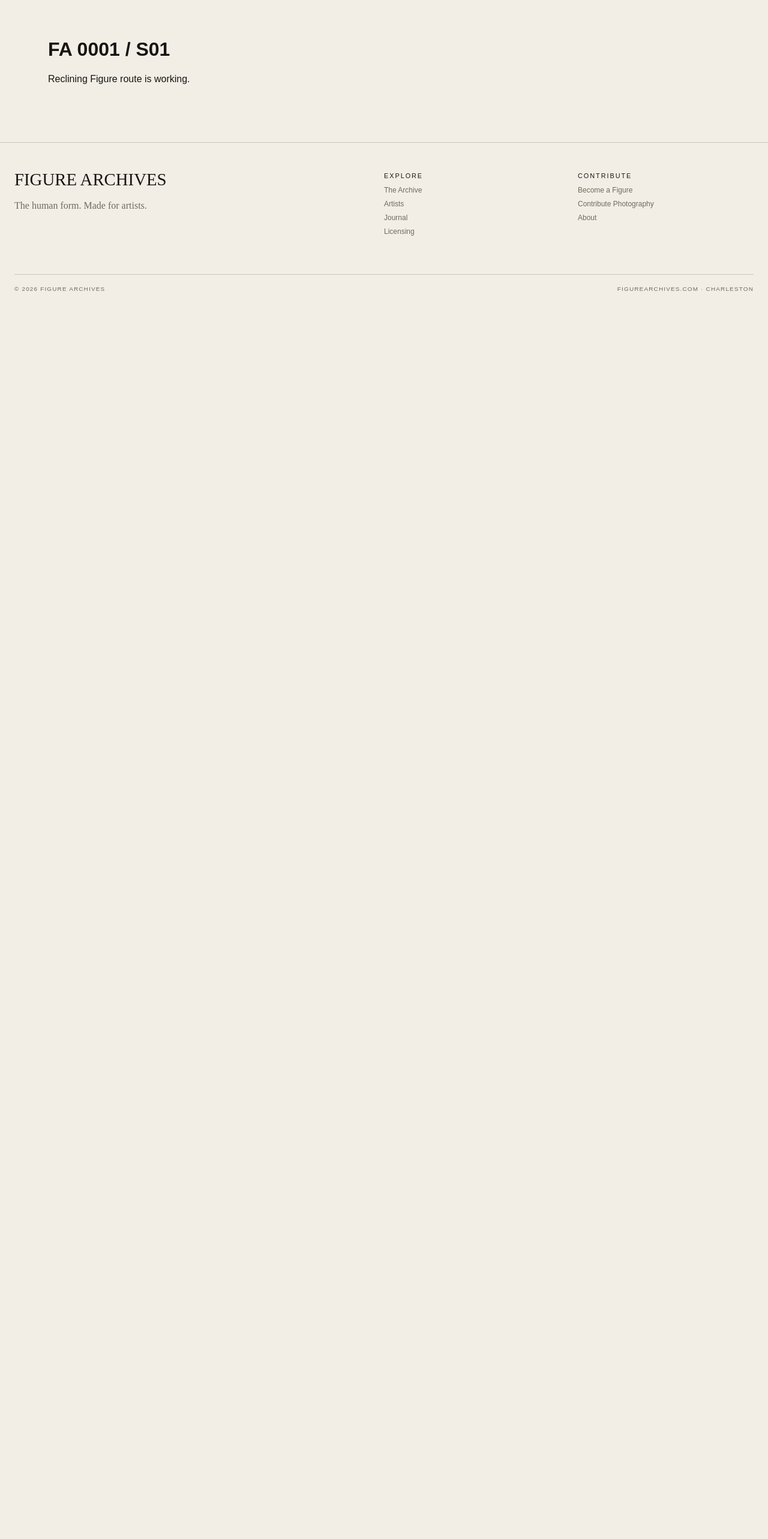
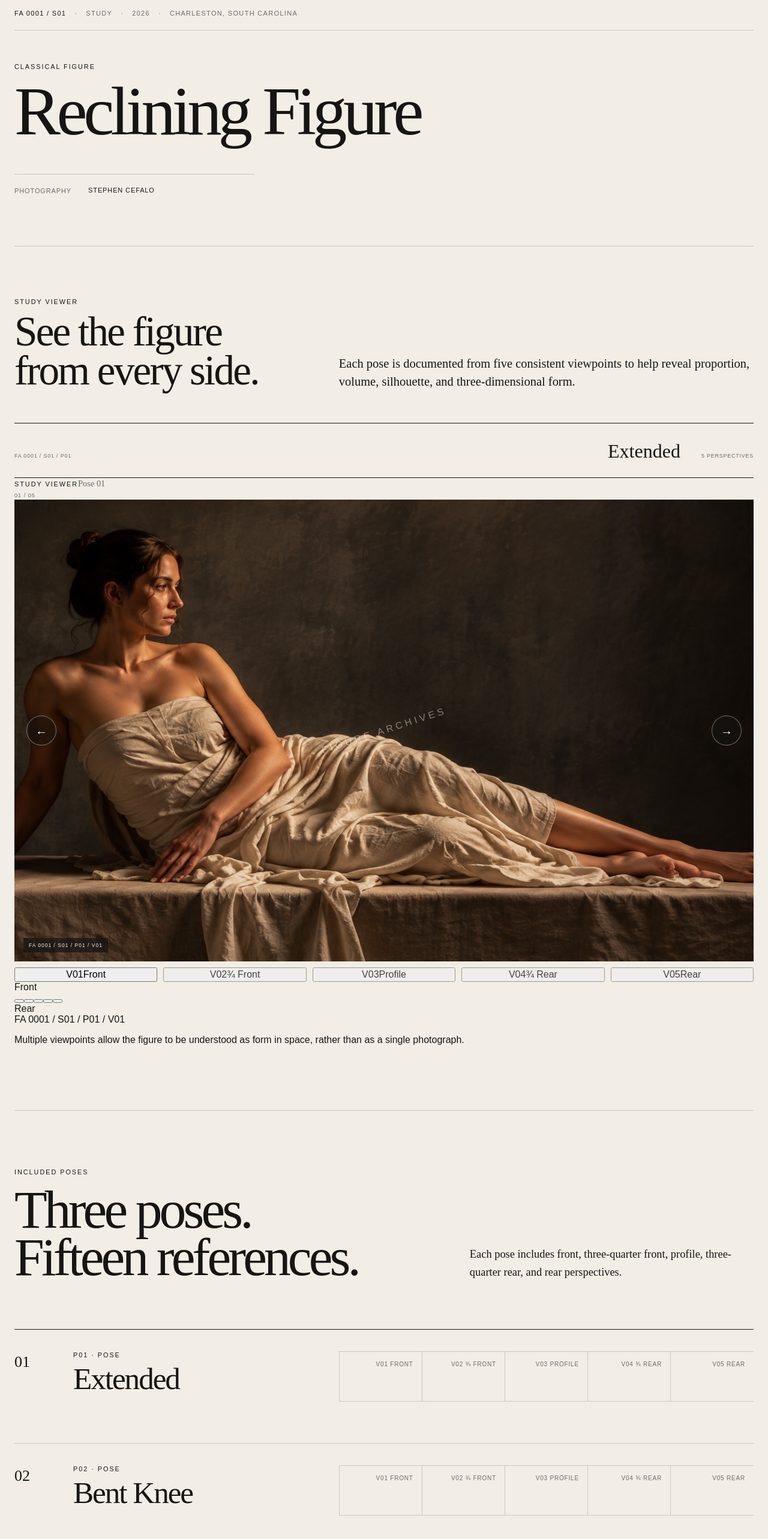
Before and after one commit to stephencefalo/figure-archives, a Next.js app: page /study/fa-0001-s01-reclining-figure in a window 1280 px wide. Shown: the part 120-2686 px from the top of the page at 60% size. Before the commit the page ends 800 px from the top, so only its background shows below. Built offline with nearby package versions, Linux system fonts and the light colour scheme.

Commit message:
Restore S01 study page

```diff
--- a/app/study/fa-0001-s01-reclining-figure/page.tsx
+++ b/app/study/fa-0001-s01-reclining-figure/page.tsx
@@ -1,8 +1,286 @@
-export default function RecliningFigureTestPage() {
+import Link from "next/link";
+
+import {
+  collections,
+  getStudyReferenceCount,
+} from "@/lib/data";
+
+import { StudyViewer } from "@/components/StudyViewer";
+
+export default function RecliningFigureStudyPage() {
+  const collection = collections.find(
+    (item) =>
+      item.slug === "fa-0001-the-figure-volume-i"
+  );
+
+  if (!collection) {
+    return null;
+  }
+
+  const study = collection.studies.find(
+    (item) => item.code === "S01"
+  );
+
+  if (!study) {
+    return null;
+  }
+
+  const referenceCount =
+    getStudyReferenceCount(study);
+
+  const firstPose = study.poses[0];
+
   return (
-    <main style={{ padding: "80px" }}>
-      <h1>FA 0001 / S01</h1>
-      <p>Reclining Figure route is working.</p>
+    <main>
+      <section className="study-hero shell">
+        <div className="study-record-line">
+          <span>
+            {collection.id} / {study.code}
+          </span>
+
+          <span>Study</span>
+
+          <span>{collection.year}</span>
+
+          <span>{collection.location}</span>
+        </div>
+
+        <div className="eyebrow">
+          {collection.category}
+        </div>
+
+        <h1>{study.title}</h1>
+
+        <div className="study-credit">
+          <span>Photography</span>
+
+          <Link
+            href={`/artists/${collection.artistSlug}`}
+          >
+            {collection.artist}
+          </Link>
+        </div>
+      </section>
+
+      <section className="study-viewer-section shell">
+        <div className="study-viewer-heading">
+          <div>
+            <div className="eyebrow">
+              Study Viewer
+            </div>
+
+            <h2>
+              See the figure
+              <br />
+              from every side.
+            </h2>
+          </div>
+
+          <p>
+            Each pose is documented from five
+            consistent viewpoints to help reveal
+            proportion, volume, silhouette, and
+            three-dimensional form.
+          </p>
+        </div>
+
+        {firstPose && (
+          <div className="study-pose-block">
+            <div className="study-pose-heading">
+              <span>
+                {collection.id} / {study.code} /{" "}
+                {firstPose.code}
+              </span>
+
+              <h3>{firstPose.title}</h3>
+
+              <span>5 Perspectives</span>
+            </div>
+
+            <StudyViewer
+              studyId={`${collection.id} / ${study.code} / ${firstPose.code}`}
+              title={`${study.title} — ${firstPose.title}`}
+              views={firstPose.views}
+            />
+          </div>
+        )}
+      </section>
+
+      <section className="study-poses shell">
+        <div className="study-poses-header">
+          <div>
+            <div className="eyebrow">
+              Included Poses
+            </div>
+
+            <h2>
+              Three poses.
+              <br />
+              Fifteen references.
+            </h2>
+          </div>
+
+          <p>
+            Each pose includes front,
+            three-quarter front, profile,
+            three-quarter rear, and rear
+            perspectives.
+          </p>
+        </div>
+
+        <div className="study-pose-list">
+          {study.poses.map((pose, index) => (
+            <article
+              className="study-pose-row"
+              key={pose.id}
+            >
+              <span className="study-pose-number">
+                {String(index + 1).padStart(2, "0")}
+              </span>
+
+              <div>
+                <div className="eyebrow">
+                  {pose.code} · Pose
+                </div>
+
+                <h3>{pose.title}</h3>
+              </div>
+
+              <div className="study-pose-angles">
+                {pose.views.map((view) => (
+                  <span key={view.id}>
+                    {view.code} {view.angle}
+                  </span>
+                ))}
+              </div>
+            </article>
+          ))}
+        </div>
+      </section>
+
+      <section className="study-about shell">
+        <div>
+          <div className="eyebrow">
+            About This Study
+          </div>
+
+          <h2>{study.title}</h2>
+        </div>
+
+        <div className="study-about-copy">
+          <p>{study.description}</p>
+
+          <div className="study-specs">
+            <div>
+              <span>References</span>
+              <strong>{referenceCount}</strong>
+            </div>
+
+            <div>
+              <span>Poses</span>
+              <strong>{study.poses.length}</strong>
+            </div>
+
+            <div>
+              <span>Perspectives</span>
+              <strong>5</strong>
+            </div>
+
+            <div>
+              <span>Lighting</span>
+              <strong>
+                {collection.lighting}
+              </strong>
+            </div>
+          </div>
+        </div>
+      </section>
+
+      <section className="study-acquire">
+        <div className="shell study-acquire-inner">
+          <div>
+            <div className="eyebrow">
+              Individual Study
+            </div>
+
+            <h2>
+              Acquire
+              <br />
+              {collection.id} / {study.code}.
+            </h2>
+          </div>
+
+          <div className="study-acquire-copy">
+            <p>
+              Receive all {referenceCount}{" "}
+              high-resolution reference images
+              included in this study.
+            </p>
+
+            <div className="study-price">
+              <span>Complete Study</span>
+
+              <strong>${study.price}</strong>
+            </div>
+
+            <button
+              className="btn dark"
+              type="button"
+            >
+              Acquire Study
+            </button>
+
+            <small>
+              High-resolution files · Artist
+              Reference License included
+            </small>
+
+            <Link
+              href={`/collection/${collection.slug}`}
+              className="linkline"
+            >
+              View Complete Collection →
+            </Link>
+          </div>
+        </div>
+      </section>
+
+      <section className="collection-license shell">
+        <div>
+          <div className="eyebrow">
+            Artist Reference License
+          </div>
+
+          <h2>
+            Study it.
+            <br />
+            Transform it.
+          </h2>
+        </div>
+
+        <div>
+          <p>
+            Draw it. Paint it. Sculpt it.
+            Create original artwork from the
+            reference and sell the artwork you
+            create.
+          </p>
+
+          <p>
+            The original reference photographs
+            may not be resold, redistributed,
+            published, or shared as standalone
+            images.
+          </p>
+
+          <Link
+            href="/licensing"
+            className="linkline"
+          >
+            Read the Artist Reference License →
+          </Link>
+        </div>
+      </section>
     </main>
   );
 }
```
